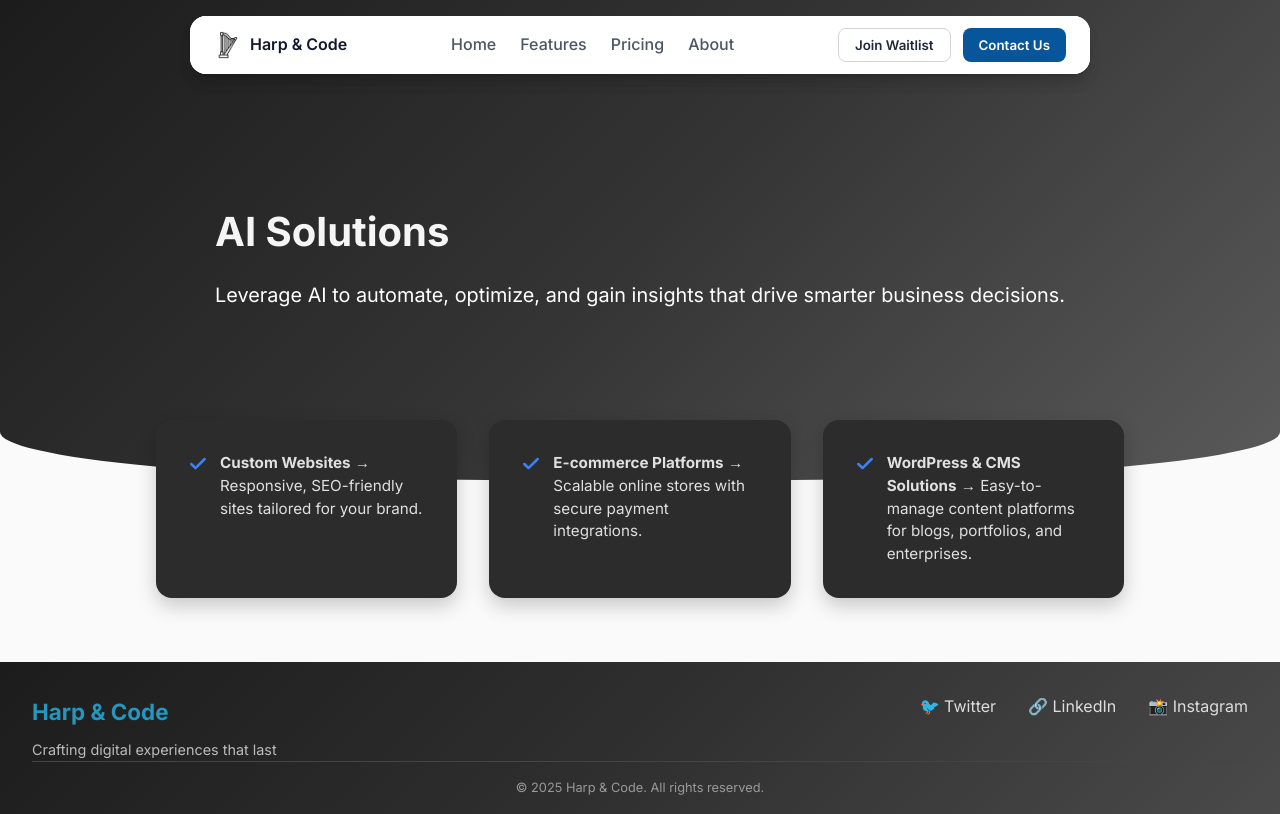
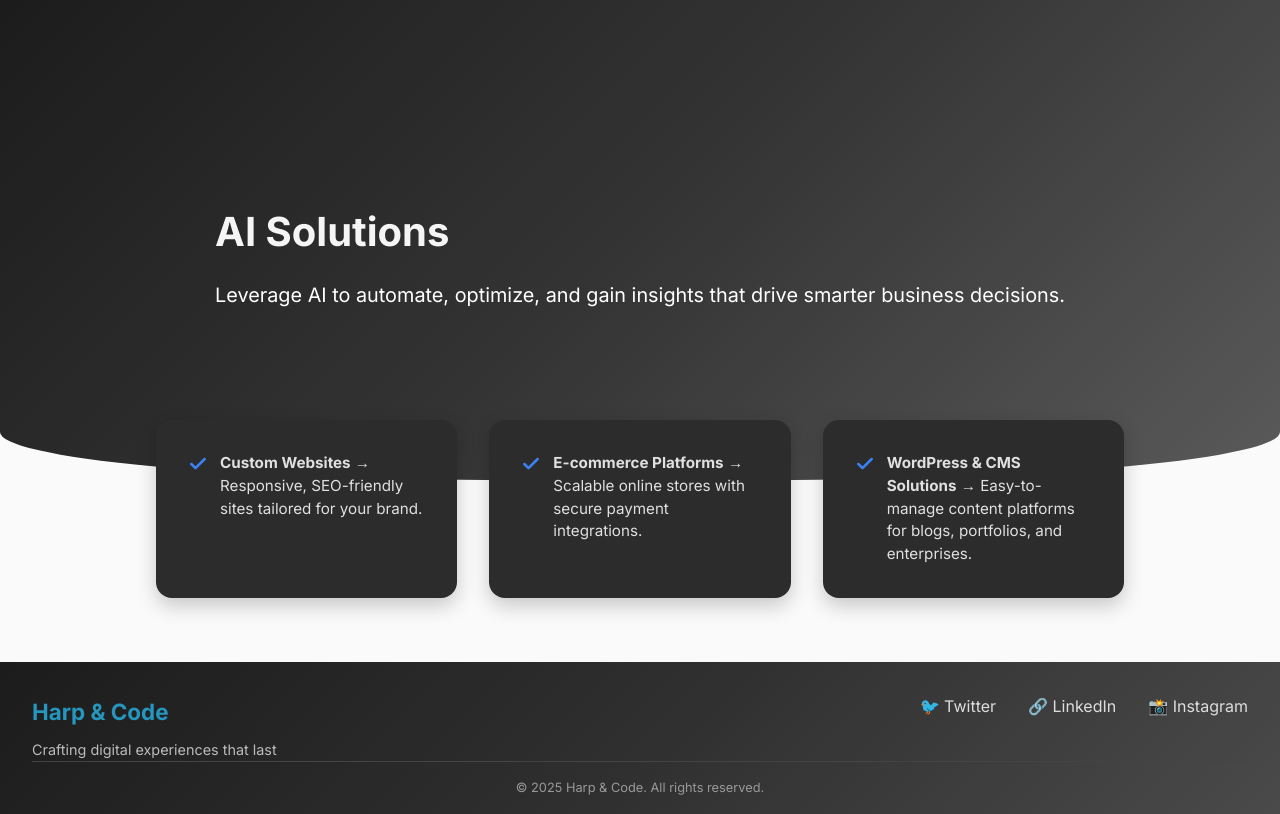
Before and after one commit to dlata29/Pension, a React (Vite) app: page /products/ai-solutions in a window 1280 px wide. Built offline with nearby package versions, Linux system fonts and the light colour scheme.

Commit message:
Update Navbar.css

```diff
--- a/src/CSS/Navbar.css
+++ b/src/CSS/Navbar.css
@@ -9,11 +9,6 @@
   max-width: 900px;
   transition: top 0.8s ease, opacity 0.8s ease;
   opacity: 0;
-}
-
-.navbar-wrapper.slide-in {
-  top: 1rem; /* Slide down into view */
-  opacity: 1;
 }
 
 /* Main navbar styles */
```
